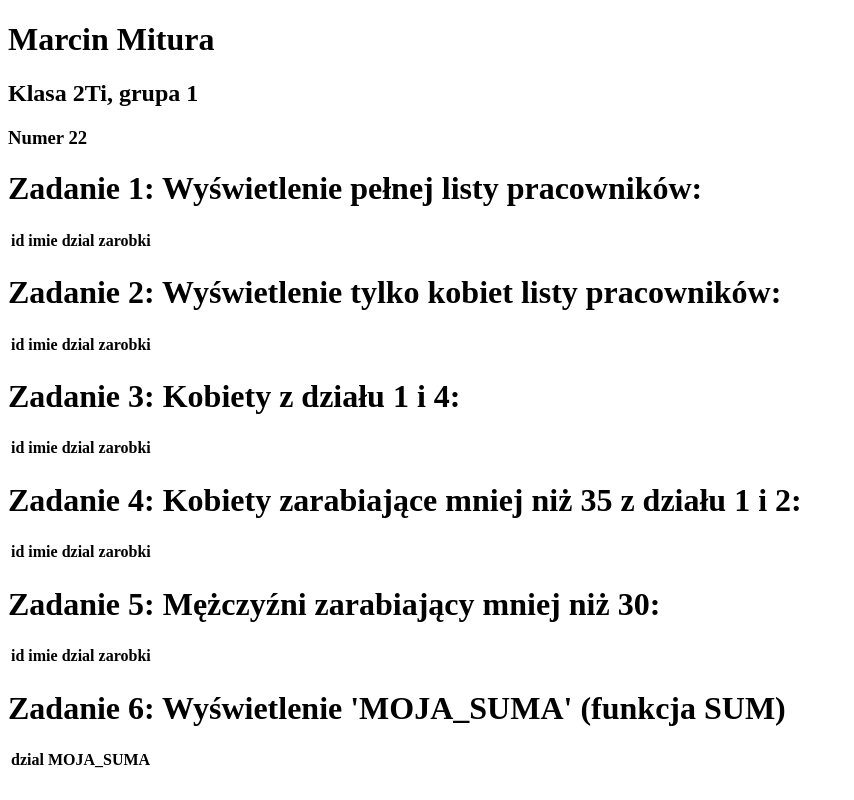
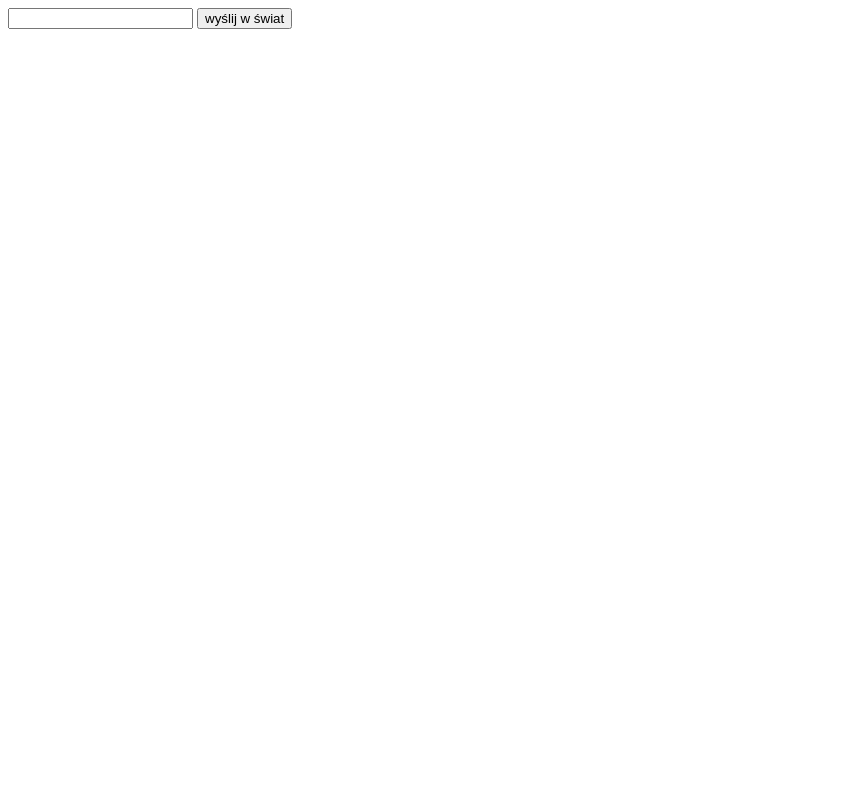
Before and after one commit to mavethee/projekt_testowy, a PHP site: page / in a window 1280 px wide. Shown: the whole page, without its empty margins (0-854 px from the left). Run offline with PHP 8.4, Linux system fonts and the light colour scheme; data that the repository does not hold is empty.

Commit message:
Commiting weird stuff for Inspect basics

```diff
--- a/index.php
+++ b/index.php
@@ -6,118 +6,9 @@
 <link rel="stylesheet" href="style.css">
 </head>
 <body>
-<div class="a"></div>
-<?php
-//Podpisanie pracy
-echo("<h1>Marcin Mitura</h1>");
-echo("<h2>Klasa 2Ti, grupa 1</h2>");
-echo("<h3>Numer 22</h3>");
-
-//Logowanie do serwera mySQL
-$servername="localhost";
-$username="marcin";
-$password="2407";
-$dbname="Nauka_SBD";
-
-//Zadanie 1: Wyświetlenie pełnej listy pracowników:
-echo("<h1>Zadanie 1: Wyświetlenie pełnej listy pracowników:</h1>");
-$conn=new mysqli("localhost", "marcin", "2407", "Nauka_SBD");
-$result=$conn->query("SELECT * FROM pracownicy");
-echo("<table borded=1>");
-echo("<th>id</th>");
-echo("<th>imie</th>");
-echo("<th>dzial</th>");
-echo("<th>zarobki</th>");
-while($row=$result->fetch_assoc())
-{
-echo("<tr>");
-echo("<td>".$row["id_pracownicy"]."</td><td>".$row["imie"]."</td><td>".$row["dzial"]."</td><td>".$row["zarobki"]."</td>");
-echo("</tr>");
-}
-echo("</table>");
-
-//Zadanie 2: Wyświetlenie tylko kobiet listy pracowników:
-echo("<h1>Zadanie 2: Wyświetlenie tylko kobiet listy pracowników:</h1>");
-$conn=new mysqli("localhost", "marcin", "2407", "Nauka_SBD");
-$result=$conn->query("SELECT * FROM pracownicy WHERE imie LIKE '%a'");
-echo("<table borded=1>");
-echo("<th>id</th>");
-echo("<th>imie</th>");
-echo("<th>dzial</th>");
-echo("<th>zarobki</th>");
-while($row=$result->fetch_assoc())
-{
-echo("<tr>");
-echo("<td>".$row["id_pracownicy"]."</td><td>".$row["imie"]."</td><td>".$row["dzial"]."</td><td>".$row["zarobki"]."</td>");
-echo("</tr>");
-}
-echo("</table>");
-
-//Zadanie 3: Kobiety z działu 1 i 4:
-echo("<h1>Zadanie 3: Kobiety z działu 1 i 4:</h1>");
-$conn=new mysqli("localhost", "marcin", "2407", "Nauka_SBD");
-$result=$conn->query("SELECT * FROM pracownicy WHERE imie LIKE '%a' AND dzial=1 OR dzial=4");
-echo("<table borded=1>");
-echo("<th>id</th>");
-echo("<th>imie</th>");
-echo("<th>dzial</th>");
-echo("<th>zarobki</th>");
-while($row=$result->fetch_assoc())
-{
-echo("<tr>");
-echo("<td>".$row["id_pracownicy"]."</td><td>".$row["imie"]."</td><td>".$row["dzial"]."</td><td>".$row["zarobki"]."</td>");
-echo("</tr>");
-}
-echo("</table>");
-
-//Zadanie 4: Kobiety zarabiające mniej niż 35 z działu 1 i 2:
-echo("<h1>Zadanie 4: Kobiety zarabiające mniej niż 35 z działu 1 i 2:</h1>");
-$conn=new mysqli("localhost", "marcin", "2407", "Nauka_SBD");
-$result=$conn->query("SELECT * FROM pracownicy WHERE imie LIKE '%a' AND (zarobki<35) AND (dzial=1 OR dzial=2)");
-echo("<table borded=1>");
-echo("<th>id</th>");
-echo("<th>imie</th>");
-echo("<th>dzial</th>");
-echo("<th>zarobki</th>");
-while($row=$result->fetch_assoc())
-{
-echo("<tr>");
-echo("<td>".$row["id_pracownicy"]."</td><td>".$row["imie"]."</td><td>".$row["dzial"]."</td><td>".$row["zarobki"]."</td>");
-echo("</tr>");
-}
-echo("</table>");
-
-//Zadanie 5: Mężczyźni zarabiający mniej niż 30:
-echo("<h1>Zadanie 5: Mężczyźni zarabiający mniej niż 30:</h1>");
-$conn=new mysqli("localhost", "marcin", "2407", "Nauka_SBD");
-$result=$conn->query("SELECT * FROM pracownicy WHERE imie NOT LIKE '%a' AND (zarobki<30)");
-echo("<table borded=1>");
-echo("<th>id</th>");
-echo("<th>imie</th>");
-echo("<th>dzial</th>");
-echo("<th>zarobki</th>");
-while($row=$result->fetch_assoc())
-{
-echo("<tr>");
-echo("<td>".$row["id_pracownicy"]."</td><td>".$row["imie"]."</td><td>".$row["dzial"]."</td><td>".$row["zarobki"]."</td>");
-echo("</tr>");
-}
-echo("</table>");
-
-//Zadanie 6: Wyświetlenie "MOJA_SUMA" (funkcja SUM)
-echo("<h1>Zadanie 6: Wyświetlenie 'MOJA_SUMA' (funkcja SUM)</h1>");
-$conn=new mysqli("localhost", "marcin", "2407", "Nauka_SBD");
-$result=$conn->query("SELECT dzial, SUM(zarobki) AS MOJA_SUMA FROM pracownicy GROUP BY dzial");
-echo("<table borded=1>");
-echo("<th>dzial</th>");
-echo("<th>MOJA_SUMA</th>");
-while($row=$result->fetch_assoc())
-{
-echo("<tr>");
-echo("<td>".$row["dzial"]."</td><td>".$row["MOJA_SUMA"]."</td>");
-echo("</tr>");
-}
-echo("</table>");
-?>
+    <form action="index.php" method="POST">
+        <input type="text" name="name">
+        <input type="submit" value="wyślij w świat"
+    </form>
 </body>
 </html>
```
